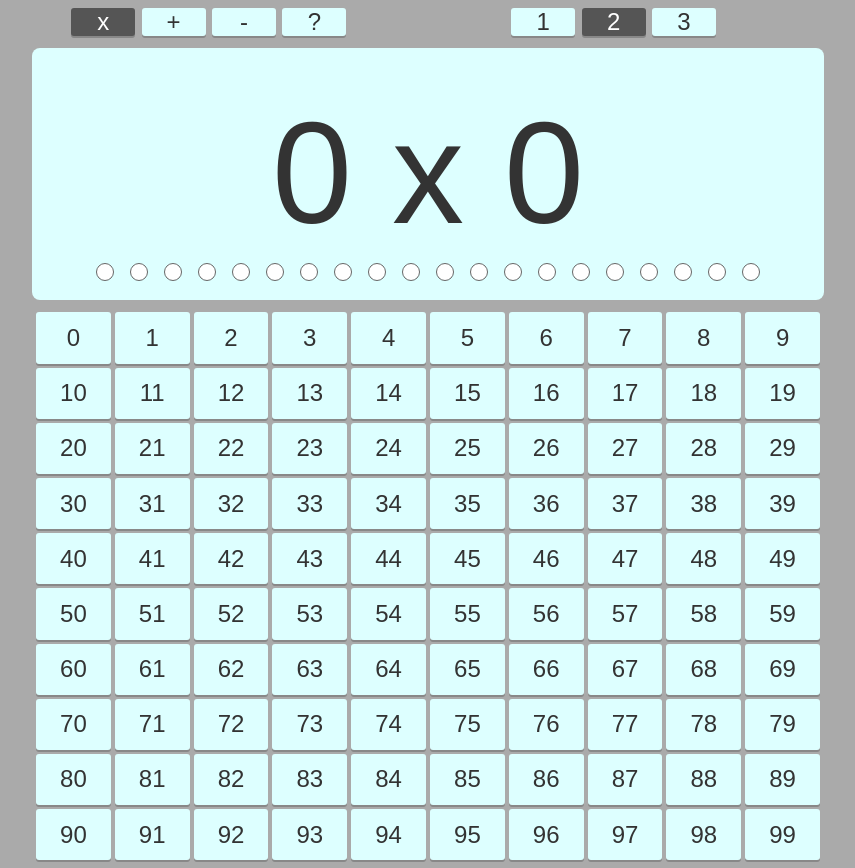
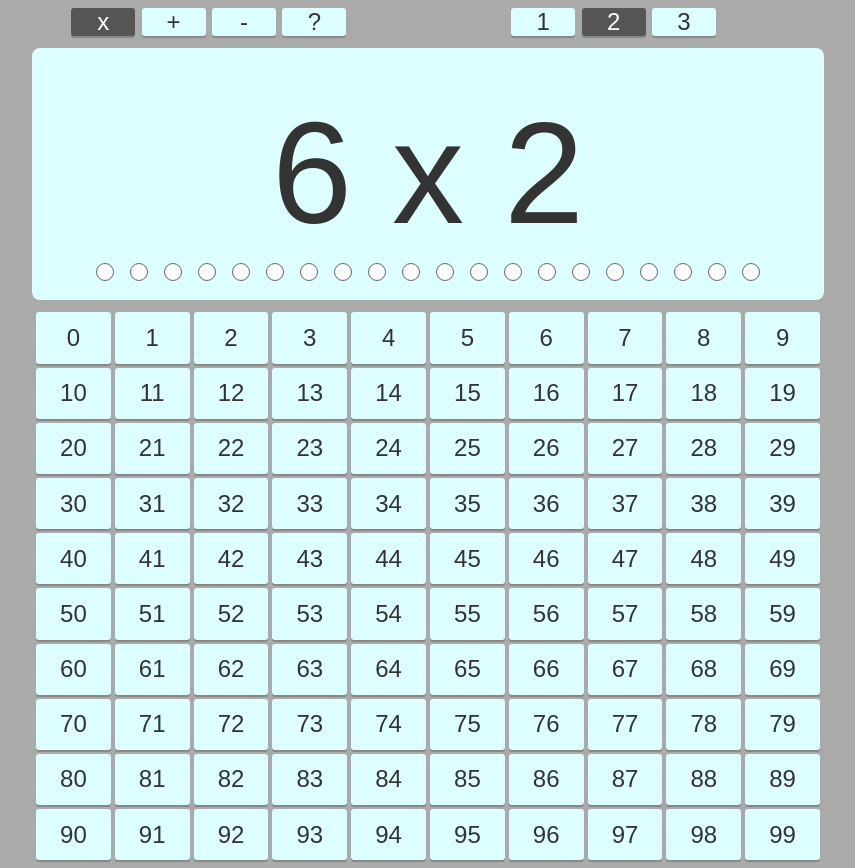
Before and after one commit to GabrielRoqueVicente/FC_calc, a React (Create React App) app: page / in a window 1280 px wide. Shown: the whole page, without its empty margins (212-1067 px from the left). Built offline with nearby package versions, Linux system fonts and the light colour scheme.

Commit message:
RGN Opération

```diff
--- a/src/App.js
+++ b/src/App.js
@@ -20,20 +20,65 @@ const BUTTONS = 100;
 
 class App extends Component {
     state = {
+        steps: new Array(STEPS).fill({value: 'empty'}),
+        opType: 'multiplication',
+        level: 2,
         currentOp : {
             digit1: 0,
             opChar: 'x',
             digit2: 0,
+            result: 0,
         },
-        steps: new Array(STEPS).fill({value: 'empty'}),
-        op: 'multiplication',
-        level: 2,
         numbersEnabled: false,
         wrong: null,
         correct: null,
         mistakes: 0,
         currentStep: 0,
     };
+
+    getOp= () => {
+        const {level, opType} = this.state;
+        let [coef, digit1, opChar, digit2, result, currentOpType] = [COEFS[level],0,'x',0,0,''];
+
+        currentOpType = opType === 'mix' ?  OPS[Math.random() * OPS.length]: opType ;
+        switch(currentOpType) {
+            case 'multiplication' :
+                digit1= Math.floor(coef * (level === 1 ? Math.random() * 10 : 3 + Math.random() * 7));
+                digit2= Math.floor( 1 + Math.random() * 10 );
+                result= digit1 * digit2;
+                break;
+
+            case 'addition' :
+                digit1 = Math.floor(Math.floor( Math.random() * 99 )* coef);
+                digit2 = Math.floor(Math.floor( 1 + Math.random() * (99 - digit1))* coef);
+                result = digit1 + digit2;
+                break;
+
+            case 'soustraction' :
+                digit1 = Math.floor(Math.floor( 10 + Math.random() * 90 )* coef);
+                digit2 = Math.floor(Math.floor( Math.random() * digit1)* coef);
+                result = digit1 - digit2;
+                break;
+            default :
+                digit1 = 0;
+                digit2 = 0;
+                result = 0;
+                break
+        }
+        this.setState({
+            currentOp : {
+                digit1: digit1,
+                opChar: opChar,
+                digit2: digit2,
+                result: result,
+            }
+        });
+    };
+
+    componentDidMount() {
+        this.getOp()
+    }
+
 
     getNumbersFeedback = value =>{
         console.log(value);
@@ -44,20 +89,20 @@ class App extends Component {
     };
 
     render() {
-        const { currentOp, steps, op, level, wrong, correct, mistakes} = this.state;
+        const { currentOp, opType, steps, level, wrong, correct, mistakes} = this.state;
         return (
             <div className="container">
                 <Menu
                     ops={OPS}
                     coefs={COEFS}
-                    opName={op}
+                    opType={opType}
                     level={level}
                     onClick={this.getMenuFeedBack}
                 />
                 <Operation
                     steps={steps}
                     currentOp={currentOp}
-                    op={op}
+                    opType={opType}
                     wrong={wrong}
                     correct={correct}
                     mistakes={mistakes}
--- a/src/components/Menu.js
+++ b/src/components/Menu.js
@@ -3,13 +3,13 @@ import PropTypes from 'prop-types'
 
 import './Menu.css'
 
-const Menu = ({ ops, opName, level, coefs, onClick }) => (
+const Menu = ({ ops, opType, level, coefs, onClick }) => (
     <nav className="menu">
         <ul className="op">
             {ops.map((op, i)=>
                 <li
                     key={`op${i}`}
-                    className={`btn ${op.value} ${op.value === opName ? 'active' :''}`}
+                    className={`btn ${op.value} ${op.value === opType ? 'active' :''}`}
                     onClick={() => onClick(op.value)}>{op.char}
                 </li>
             )}
@@ -26,6 +26,7 @@ const Menu = ({ ops, opName, level, coefs, onClick }) => (
     </nav>
 );
 
+
 Menu.prototype = {
     ops: PropTypes.array.isRequired,
     op: PropTypes.string.isRequired,
```
